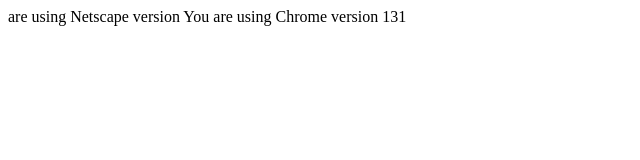
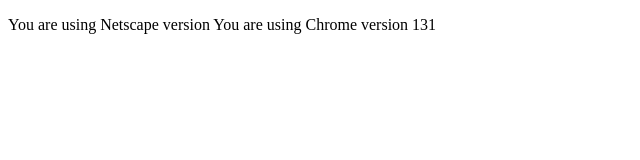
Before and after one commit to acciojob/browser-info-Aniket230297, a website: page main.html in a window 1280 px wide. Shown: the whole page, without its empty margins (0-640 px from the left). Drawn offline with Linux system fonts and the light colour scheme.

Commit message:
created a submission

```diff
--- a/main.html
+++ b/main.html
@@ -8,7 +8,7 @@
 
 <body>
 	<!-- the entire body must be written by student -->
-	 are using Netscape version <span id="browser-info"></span></p>
+	 <p>You are using Netscape version <span id="browser-info"></span></p>
     <script type="text/javascript" src="./script.js">
 </script>
 
```
